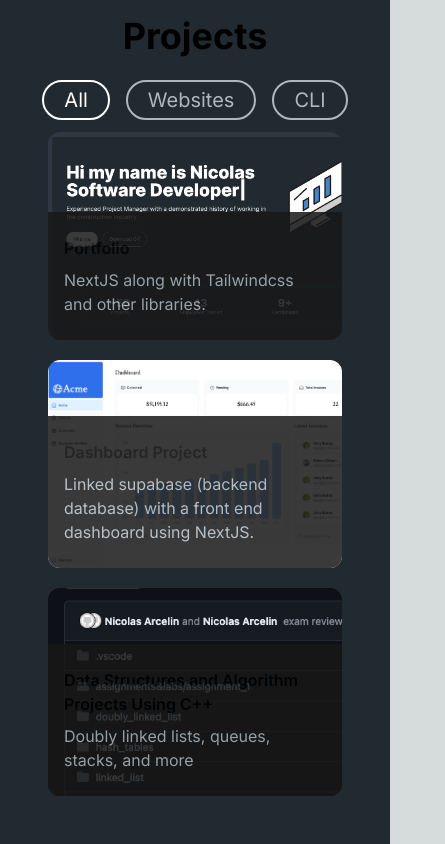
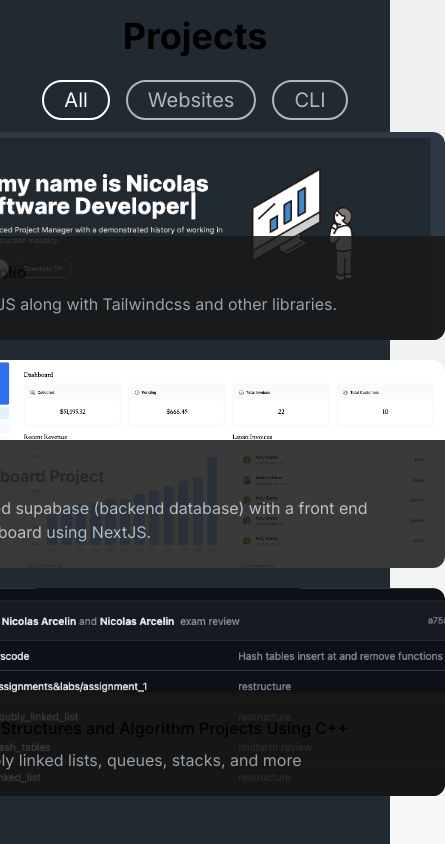
Before and after one commit to narcelin/narcelin-portfolio, a Next.js app: page / in a window 390 px wide. Shown: the part 2680-3524 px from the top of the page, 445 px wide, since content can reach past the window. Built offline with nearby package versions, Linux system fonts and the light colour scheme.

Commit message:
fixed dynamic issue with project preview pictures

```diff
--- a/src/app/components/ProjectsCard.tsx
+++ b/src/app/components/ProjectsCard.tsx
@@ -19,7 +19,7 @@ export default function ProjectCard({
   return (
     <div className="flex content-end justify-end items-end">
       <div
-        className="h-52 md:h-72 content-end rounded-xl relative group"
+        className="w-[500px] h-52 md:h-72 content-end rounded-xl relative group"
         style={{ background: `url(${imgUrl})`, backgroundSize: "cover" }}
       >
         <div className="overlay items-center justify-center absolute top-0 left-0 w-full h-full bg-[#181818] bg-opacity-0 hidden group-hover:flex group-hover:bg-opacity-80 transition-all duration-500">
--- a/src/app/components/ProjectsSection.tsx
+++ b/src/app/components/ProjectsSection.tsx
@@ -73,7 +73,7 @@ export default function ProjectsSection() {
           CLI
         </button>
       </div>
-      <div className="flex flex-col justify-between gap-5 sm:grid grid-cols-3">
+      <div className="flex flex-col items-center :justify-between gap-5 xl:grid grid-cols-3">
         {PROJECTS_DATA.map((project) =>
           project.tag.includes(tag) ? (
             <ProjectCard
```
